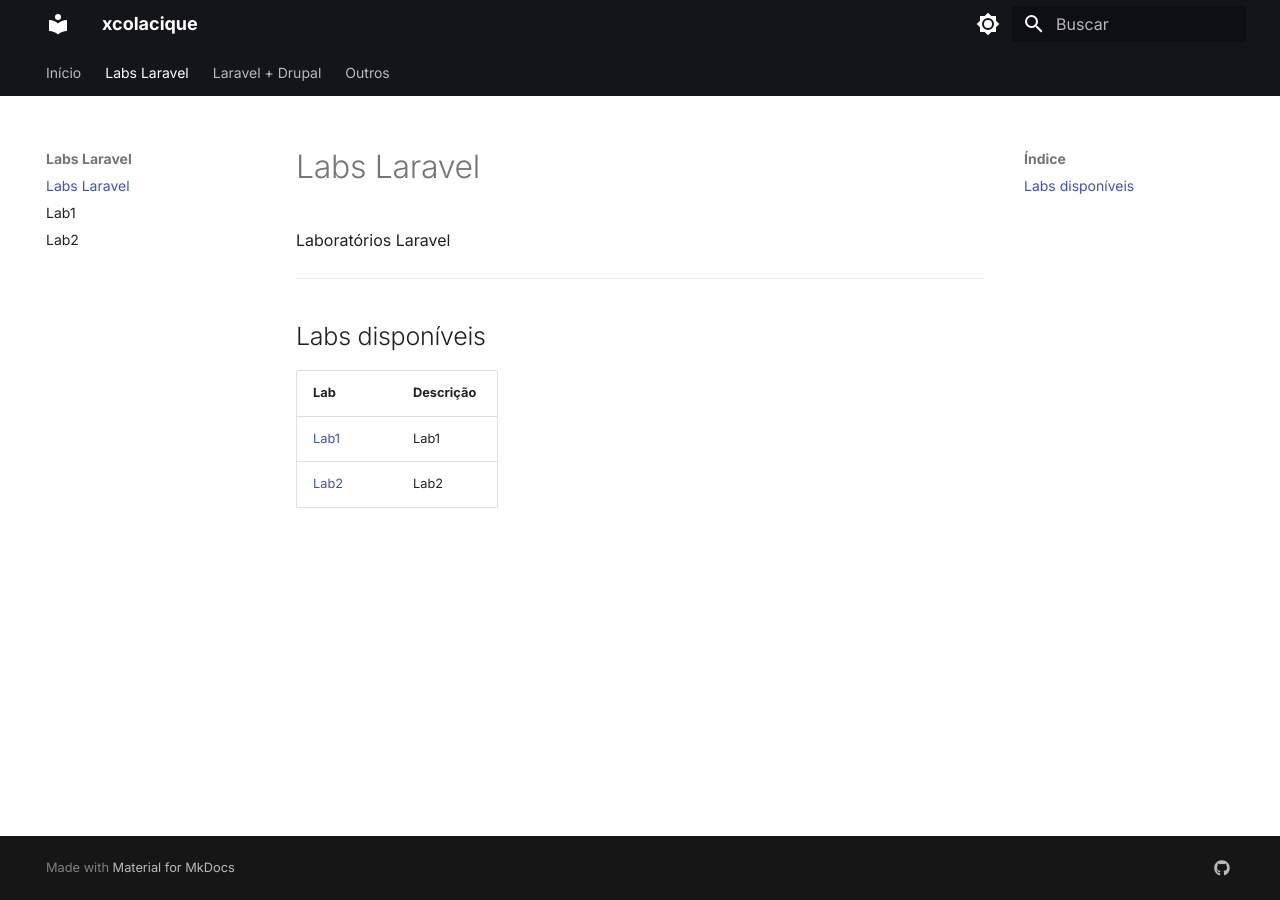
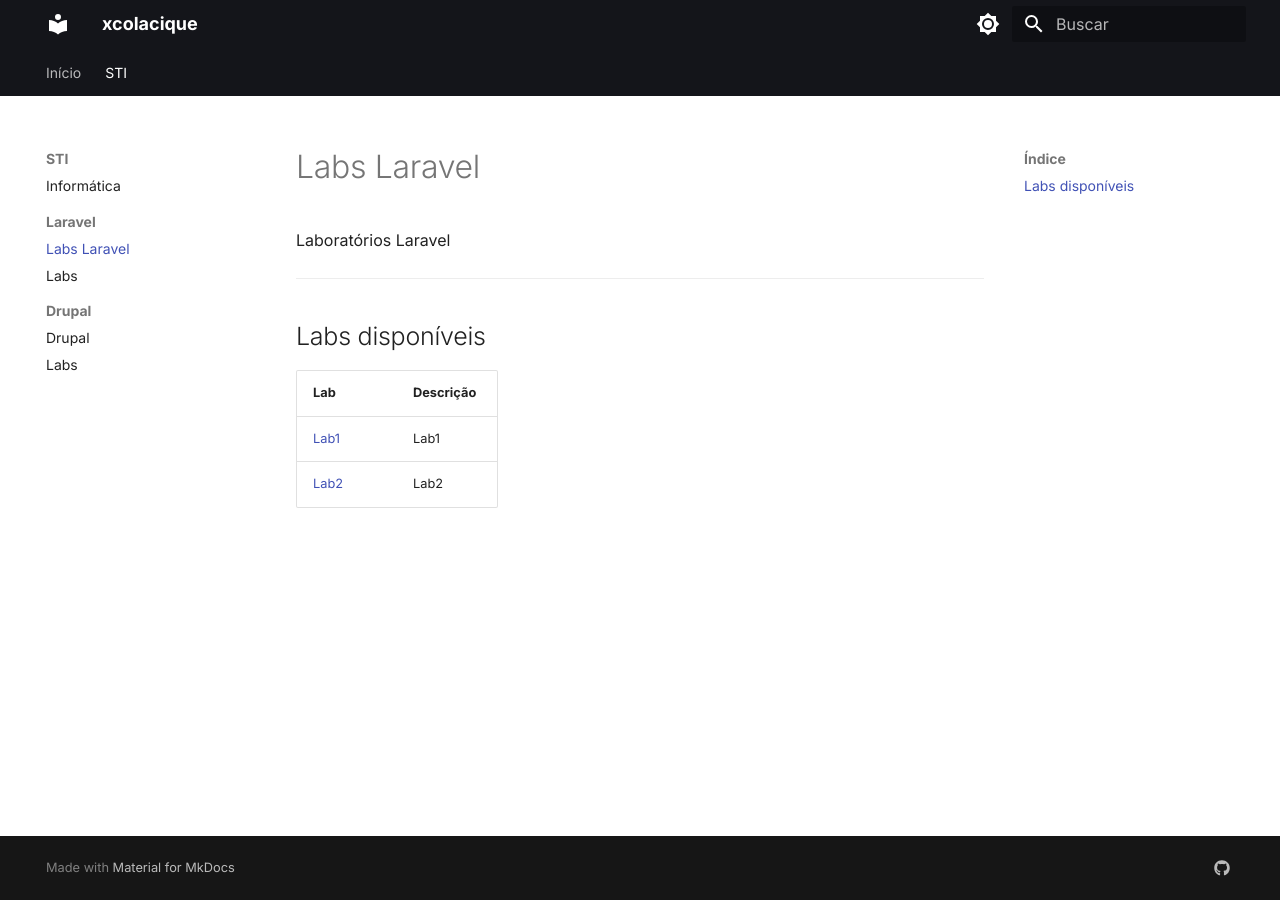
Before and after one commit to xcolacique/xcolacique.github.io, an MkDocs documentation site: the page built from docs/sti/laravel/index.md, in a window 1280 px wide. Built offline with MkDocs 1.6.1 and Material for MkDocs 9.7.7, drawn with Linux system fonts in a browser that asks for light colours.

Commit message:
atualiza abas

```diff
--- a/mkdocs.yml
+++ b/mkdocs.yml
@@ -55,15 +55,14 @@ markdown_extensions:
 
 nav:
   - Início: index.md
-  - Labs Laravel:
-      - sti/labs-laravel/index.md
-      - sti/labs-laravel/lab1.md
-      - sti/labs-laravel/lab2.md
-  - Laravel + Drupal:
-      - sti/laravel-drupal/index.md
-      - sti/laravel-drupal/lab1.md
-  - Outros:
-      - sti/outros/index.md
+  - STI:
+    - sti/index.md
+    - Laravel:
+      - sti/laravel/index.md
+      - Labs: sti/laravel/labs.md
+    - Drupal:
+      - sti/drupal/index.md
+      - Labs: sti/drupal/labs.md
 
 extra:
   social:
```
Also changed, not shown: docs/sti/outros/index.md (deleted, +0 -8 lines), docs/sti/drupal/index.md (renamed from docs/sti/labs-drupal/index.md), docs/sti/drupal/labs/lab1.md (added), docs/sti/laravel/index.md (renamed from docs/sti/labs-laravel/index.md), docs/sti/laravel/labs/lab1.md (added), docs/sti/laravel/labs/lab2.md (added).
